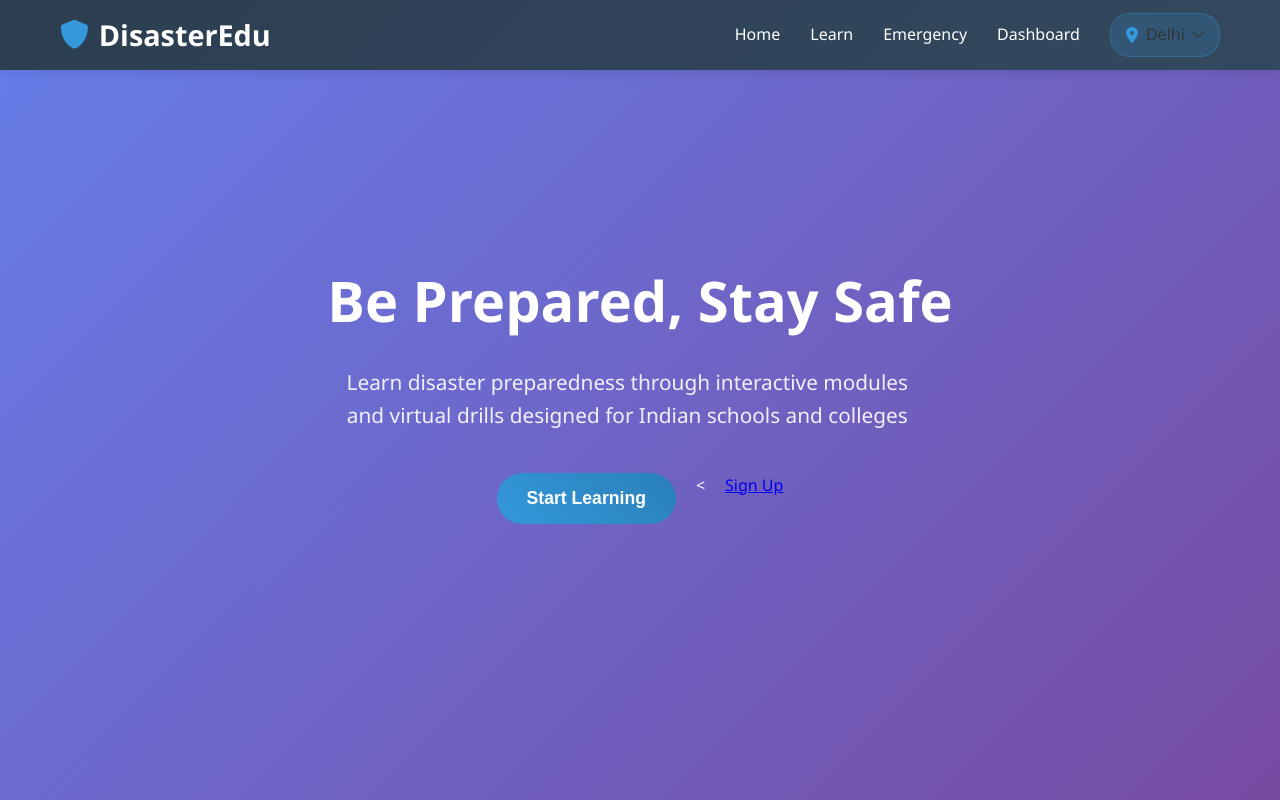
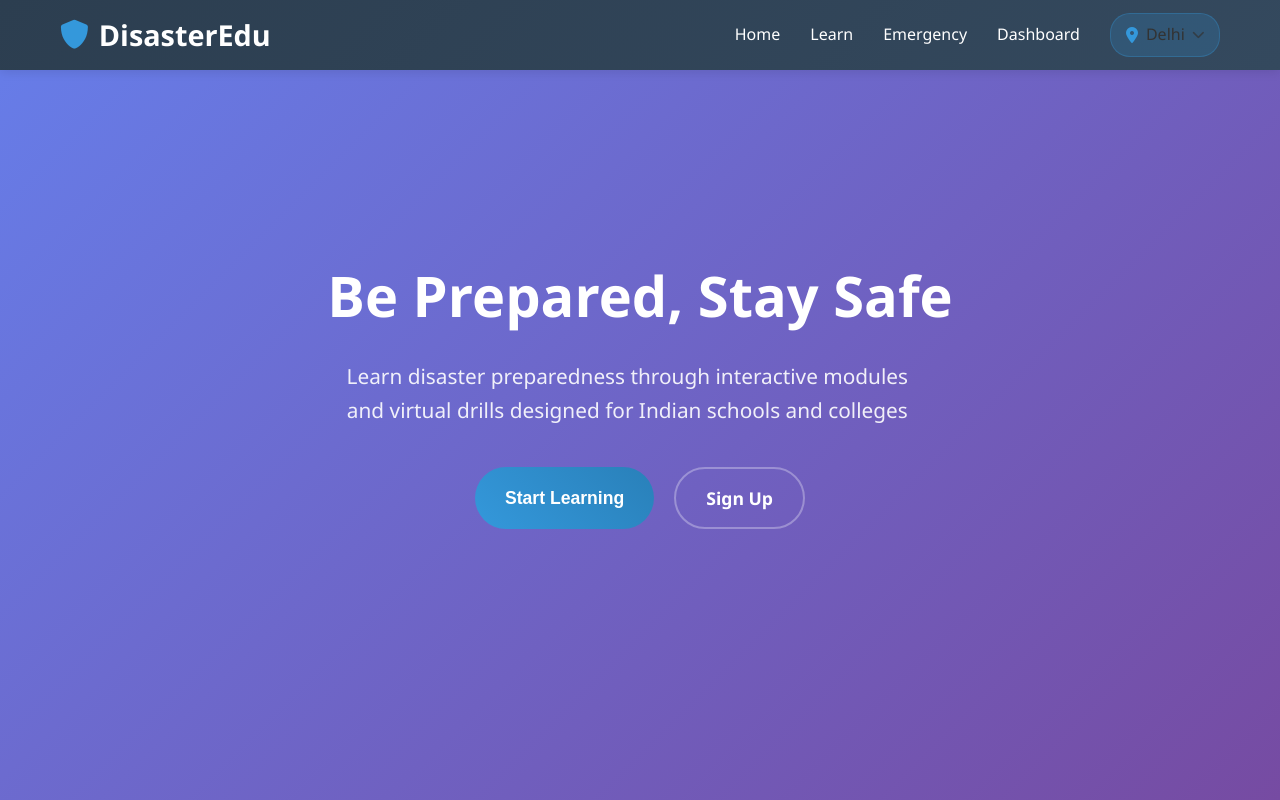
Before and after one commit to riyashastri4/disaster-preparedness-edu, a website: page public/index.html in a window 1280 px wide. Shown: the top 800 px of the page. Drawn offline with Linux system fonts and the light colour scheme; no server answers.

Commit message:
Update index.html

```diff
--- a/public/index.html
+++ b/public/index.html
@@ -47,7 +47,7 @@
             <p>Learn disaster preparedness through interactive modules and virtual drills designed for Indian schools and colleges</p>
             <div class="hero-buttons">
                 <button class="btn btn-primary" onclick="startLearning()">Start Learning</button>
-                <<a href="signup.html" class="btn-signup">Sign Up</a>
+                <a href="signup.html" class="btn btn-secondary">Sign Up</a>
             </div>
             </div>
         </div>
@@ -361,13 +361,11 @@
                 <h2><i class="fas fa-user-plus"></i> Join DisasterEdu</h2>
                 <p>Sign up to track your progress and stay prepared for emergencies.</p>
 
-                <!-- Auth Toggle -->
                 <div class="auth-toggle">
                     <button id="signup-tab" class="auth-tab active" onclick="showSignupForm()">Sign Up</button>
                     <button id="login-tab" class="auth-tab" onclick="showLoginForm()">Login</button>
                 </div>
 
-                <!-- Sign Up Form -->
                 <form id="signup-form" onsubmit="handleEmailSignup(event)">
                     <div class="form-group">
                         <input type="text" id="signup-username" placeholder="Username" required>
@@ -381,7 +379,6 @@
                     <button type="submit" class="btn btn-primary">Create Account</button>
                 </form>
 
-                <!-- Login Form -->
                 <form id="login-form" style="display: none;" onsubmit="handleEmailLogin(event)">
                     <div class="form-group">
                         <input type="email" id="login-email" placeholder="Email Address" required>
```
